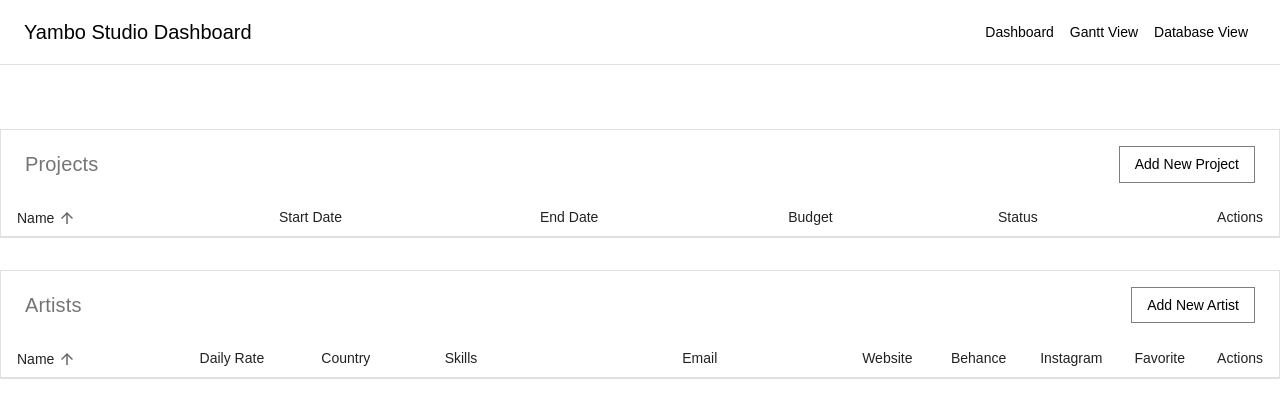
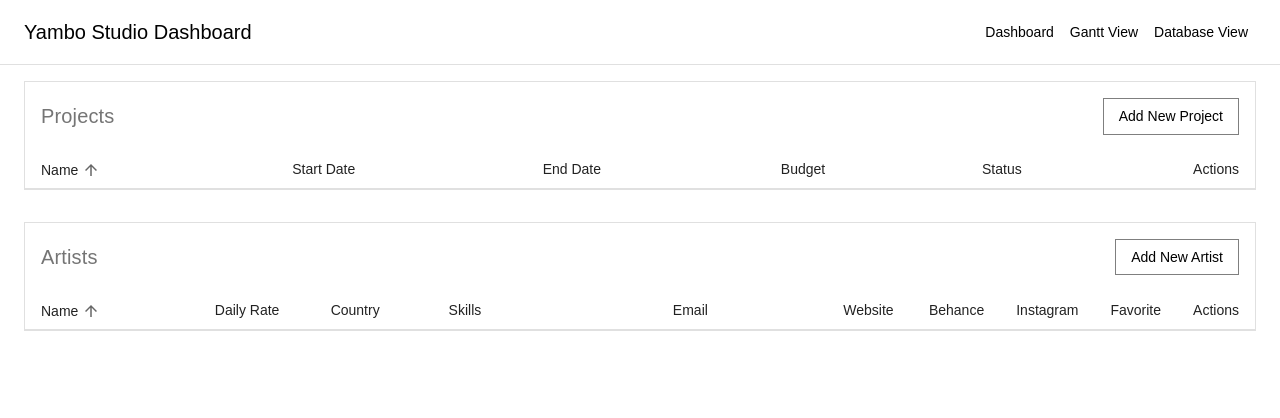
Before and after one commit to yamb0x/_yambo-studio-dash-v1, a React (Create React App) app: page /database in a window 1280 px wide. Shown: the top 418 px of the page. Built offline with nearby package versions, Linux system fonts and the light colour scheme; the HTML template or start-up script is replaced by a standard one.

Commit message:
studioDash 1.1.1

```diff
--- a/src/pages/DatabaseView.js
+++ b/src/pages/DatabaseView.js
@@ -28,17 +28,12 @@ function DatabaseView() {
   const [openArtistModal, setOpenArtistModal] = useState(false);
 
   return (
-    <Container maxWidth="xl" disableGutters>
-      <Box sx={{ px: 3, py: 2 }}>
-        <Typography variant="h4" gutterBottom sx={{ mb: 4 }}>
-
-        </Typography>
-      </Box>
-
+    <Container maxWidth={false} disableGutters>
+      <Box sx={{ px: 3, py: 2 }}> {/* Reduced horizontal padding here */}
         <Grid container spacing={4}>
           <Grid item xs={12}>
             <Paper elevation={0} sx={{ border: '1px solid #e0e0e0', borderRadius: 0 }}>
-            <Box sx={{ display: 'flex', justifyContent: 'space-between', alignItems: 'center', px: 3, py: 2 }}>
+              <Box sx={{ display: 'flex', justifyContent: 'space-between', alignItems: 'center', px: 2, py: 2 }}>
                 <Typography
                   variant="h6"
                   sx={{
@@ -64,7 +59,7 @@ function DatabaseView() {
 
           <Grid item xs={12}>
             <Paper elevation={0} sx={{ border: '1px solid #e0e0e0', borderRadius: 0 }}>
-            <Box sx={{ display: 'flex', justifyContent: 'space-between', alignItems: 'center', px: 3, py: 2 }}>
+              <Box sx={{ display: 'flex', justifyContent: 'space-between', alignItems: 'center', px: 2, py: 2 }}>
                 <Typography
                   variant="h6"
                   sx={{
@@ -88,6 +83,7 @@ function DatabaseView() {
             </Paper>
           </Grid>
         </Grid>
+      </Box>
 
       <Modal open={openProjectModal} onClose={() => setOpenProjectModal(false)}>
         <Box sx={modalStyle}>
```
Lines whose indentation alone changed are shown as unchanged.
